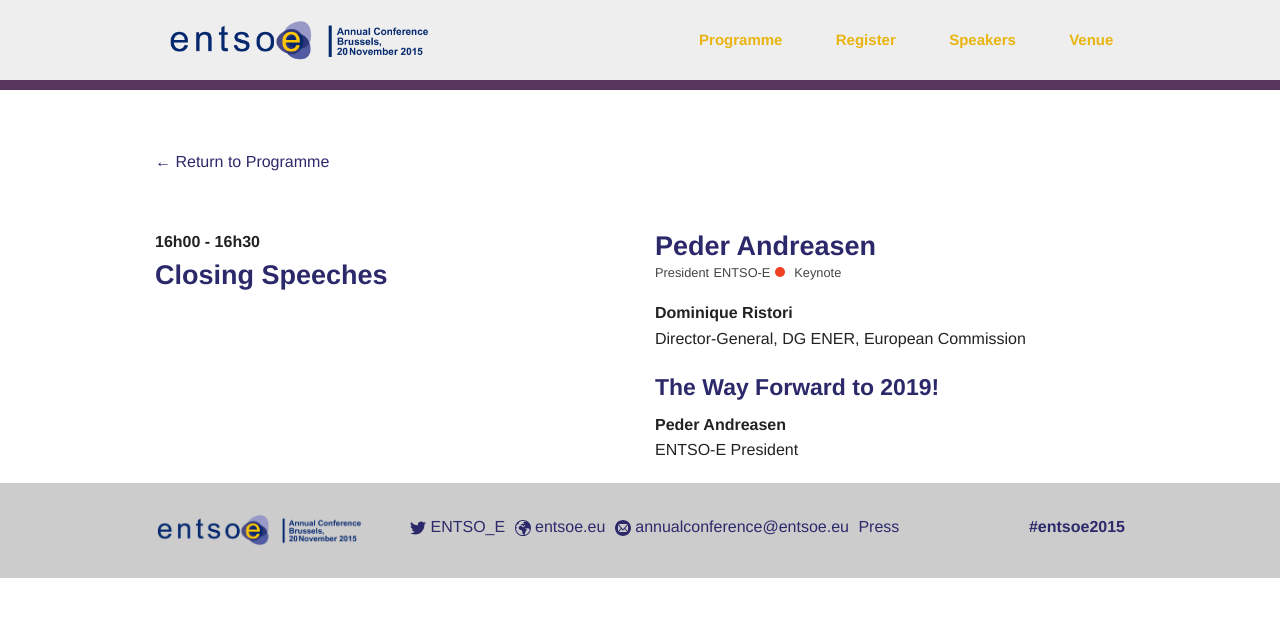
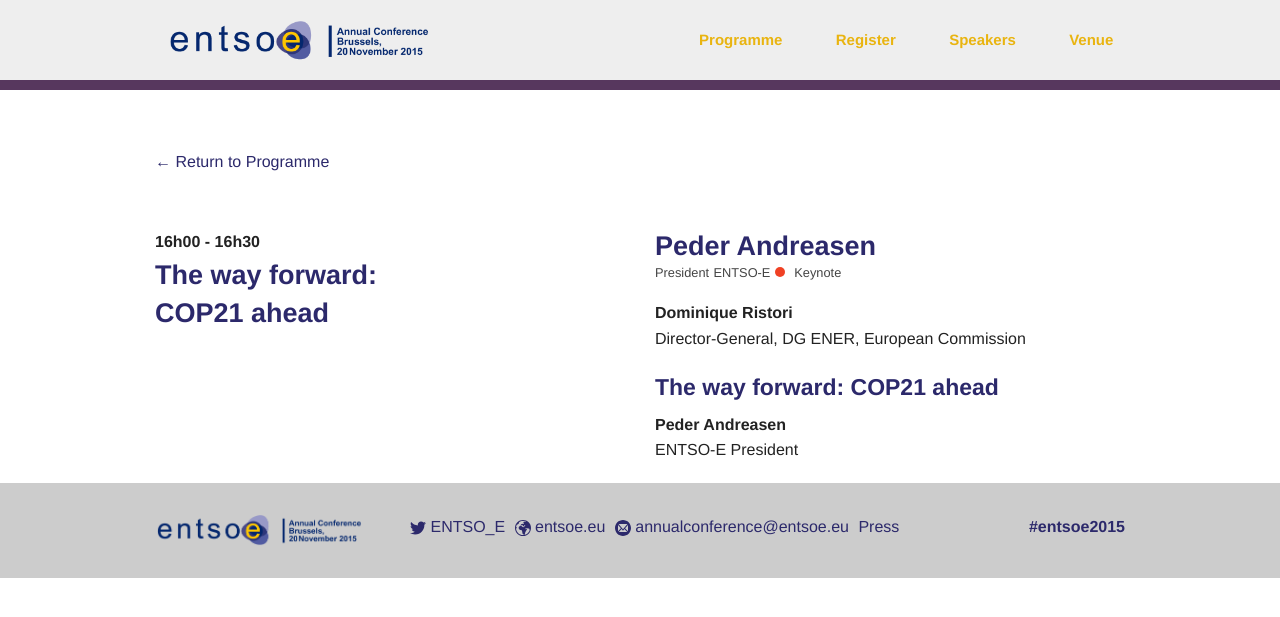
Before and after one commit to SmokeBellew1/entsoe_conf, a Jekyll site: the page built from _posts/schedule/2015-06-10-16h00.md, in a window 1280 px wide. Shown: the top 617 px of the page. Built offline with Jekyll 4.4.1, drawn with Linux system fonts in a browser that asks for light colours.

Commit message:
moved speakers around

```diff
--- a/_posts/schedule/2015-06-10-16h00.md
+++ b/_posts/schedule/2015-06-10-16h00.md
@@ -2,7 +2,7 @@
 layout: talk
 category: programme
 permalink: /programme/16h00
-title: Closing Speeches
+title: "The way forward: COP21 ahead"
 start_time: 16h00
 end_time: 16h30
 type: keynote
@@ -16,6 +16,6 @@
 __Dominique Ristori__<br>
 Director-General, DG ENER, European Commission
 
-#### __The Way Forward to 2019!__
+#### __The way forward: COP21 ahead__
 __Peder Andreasen__
 <br> ENTSO-E President<br>
```
Also changed, not shown: _posts/schedule/2015-06-10-10h00.md (+0 -1 lines), _posts/schedule/2015-06-10-11h30.md (+2 -0 lines), _posts/schedule/2015-06-10-15h00.md (+0 -2 lines).
